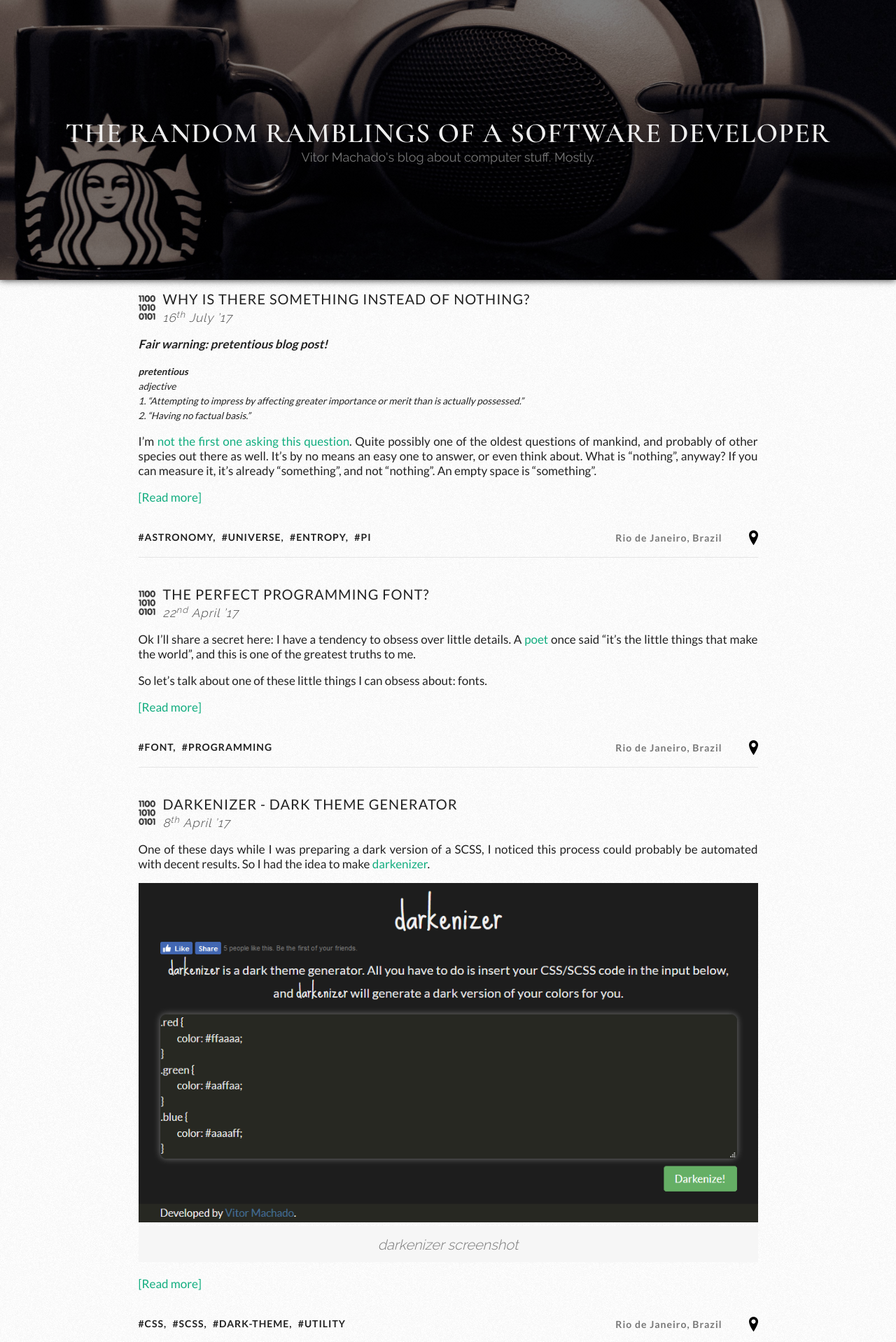
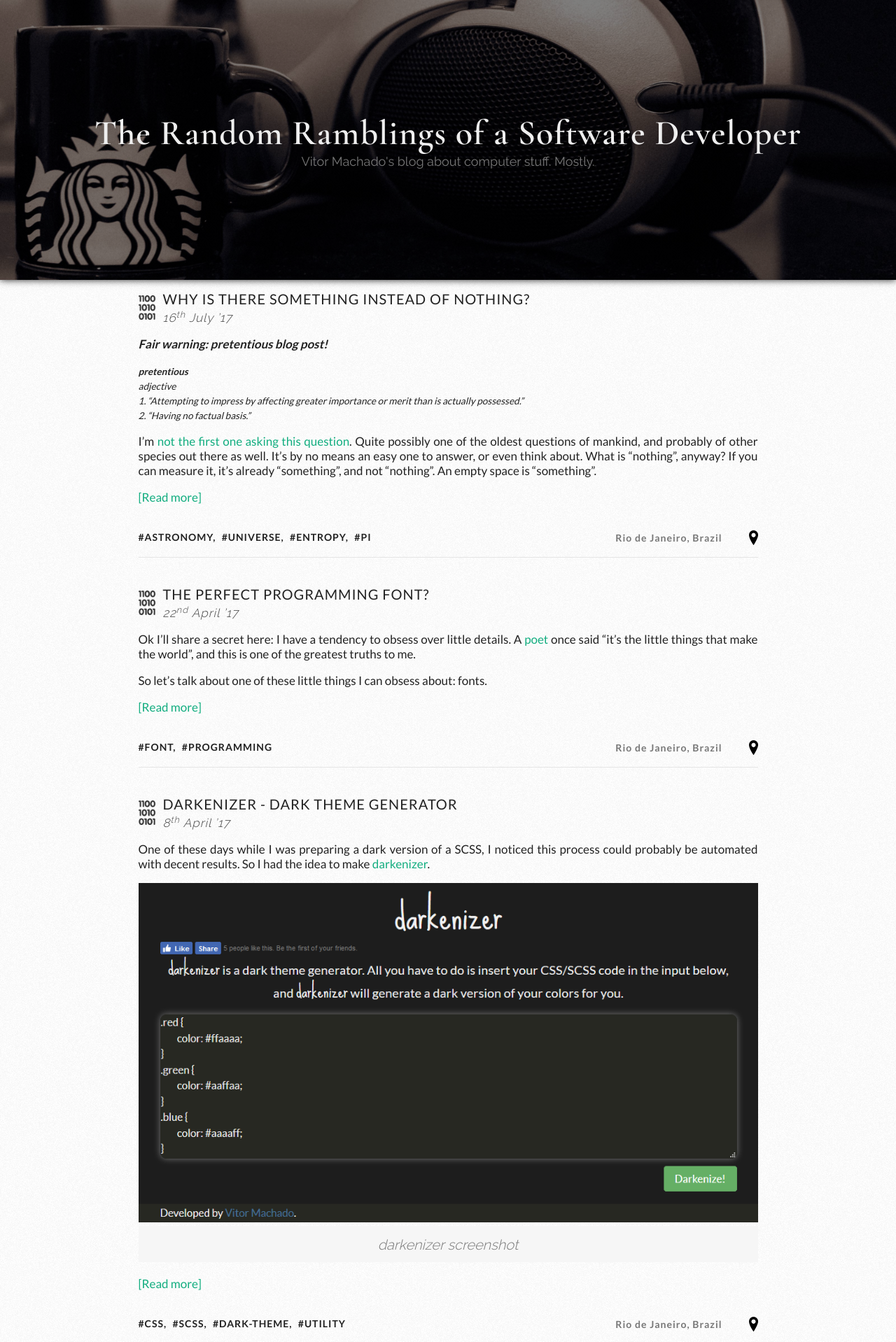
Before and after one commit to vittau/blog, a Jekyll site: the page built from index.html, in a window 1280 px wide. Shown: the top 1918 px of the page at 70% size. Built offline with Jekyll 4.4.1, drawn with Linux system fonts in a browser that asks for light colours; the list of posts is cut into pages by our own code.

Commit message:
Changes to header text

```diff
--- a/_config.yml
+++ b/_config.yml
@@ -1,5 +1,5 @@
 # Site settings
-title: The random ramblings of a software developer
+title: The Random Ramblings of a Software Developer
 subtitle: "Vitor Machado's blog about computer stuff. Mostly."
 author: "Vitor Machado"
 email: vmachado@cos.ufrj.br
--- a/_sass/_layout.scss
+++ b/_sass/_layout.scss
@@ -51,7 +51,6 @@ h1 {
     font-family: $title-font;
     font-size: $title-text-size;
     font-weight: 600;
-    text-transform: uppercase;
     letter-spacing: 1px;
     display: inline;
 }
--- a/_sass/_variables.scss
+++ b/_sass/_variables.scss
@@ -22,8 +22,8 @@
 
     // Sizes
     $regular-text-size: 17px !default;
-    $title-text-size: 40px !default;
-    $title-text-small-size: 23px !default;
+    $title-text-size: 50px !default;
+    $title-text-small-size: 30px !default;
     $subtitle-text-size: 18px !default;
     $caption-text-size: 14px !default;
 
```
